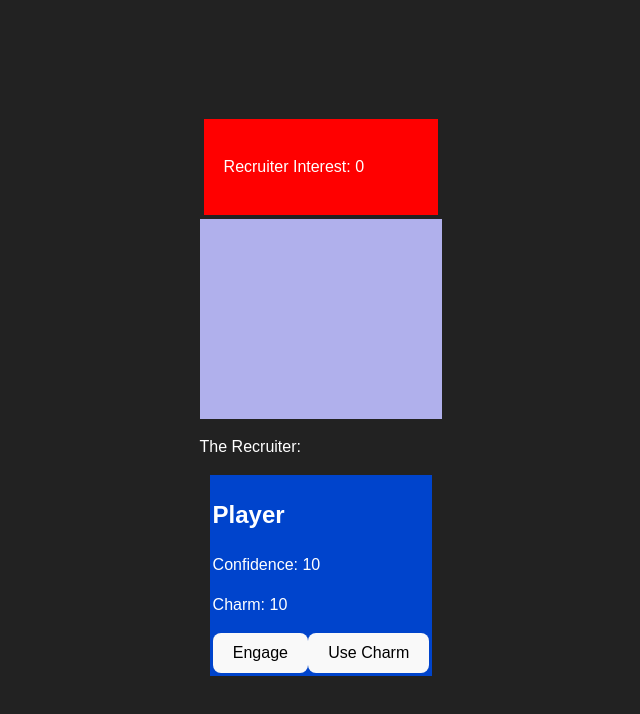
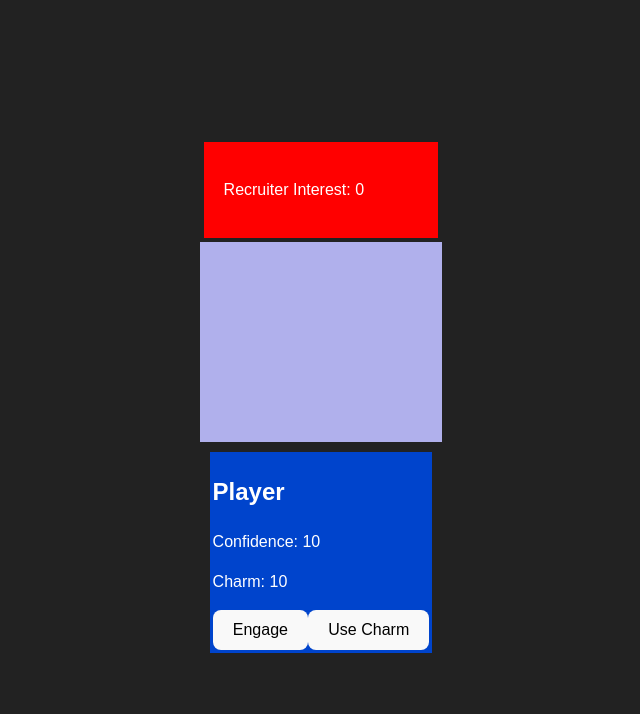
Before and after one commit to Joshsilas/InterviewQuest, a React (Vite) app: page /game in a window 1280 px wide. Shown: the top 714 px of the page, without its empty margins (319-959 px from the left). Built offline with nearby package versions, Linux system fonts and the light colour scheme.

Commit message:
going well

```diff
--- a/src/Components/GameScreen/index.jsx
+++ b/src/Components/GameScreen/index.jsx
@@ -29,8 +29,6 @@ const GameScreen = () => {
             return newInterest;
         });
 
-
-        // Delay setting isBossAttacking for 500 milliseconds
         setTimeout(() => {
             setIsBossAttacking((prevIsBossAttacking) => {
                 console.log("Updated isBossAttacking:", !prevIsBossAttacking);
@@ -91,7 +89,7 @@ const GameScreen = () => {
     return (
         <div>
             <Boss1 bossInterest={bossInterest} />
-            <p>The Recruiter: {selectedPower}</p>
+            {isBossAttacking && <p>The Recruiter: {selectedPower}</p>}
             <Player onAttack={handlePlayerAttack} health={playerHealth} charm={charm} />
         </div>
     );
--- a/src/Components/IntroScreen/IntroScreen.css
+++ b/src/Components/IntroScreen/IntroScreen.css
@@ -2,6 +2,7 @@
     background-color: #f0f0f0;
     padding: 20px;
     text-align: center;
+    color: black;
 }
 
 .job-advertisement {
```
